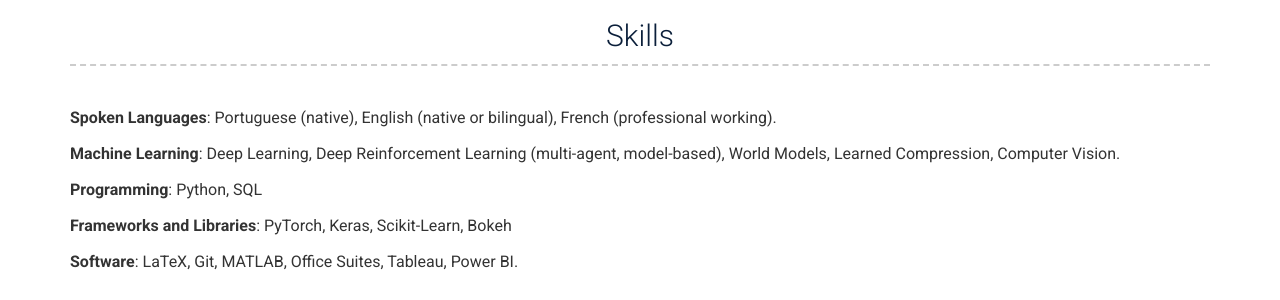
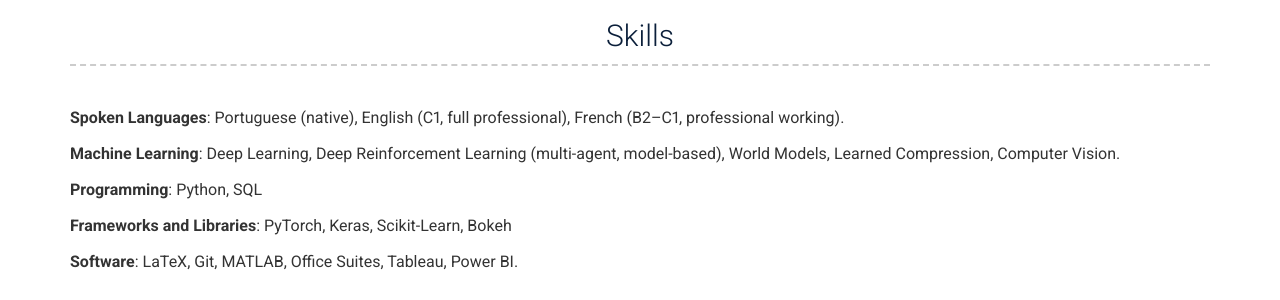
Before and after one commit to mateuspontesm/mateuspontesm.github.io, a Jekyll site: the page built from index.md, in a window 1280 px wide and 900 px high, scrolled down 2761 px. Shown: the part 478-778 px from the top of the window. Built offline with Jekyll 4.4.1, drawn with Linux system fonts in a browser that asks for light colours.

Commit message:
Update language levels
Co-Authored-By: Claude Opus 5.5 <noreply@anthropic.com>
Claude-Session: https://claude.ai/code/session_01HVkRb7h65b9tt1wHFN4cGW

```diff
--- a/_config.yml
+++ b/_config.yml
@@ -56,7 +56,7 @@ projects_title: Selected Publications
 # More Section
 more_title: Skills
 more_content: | # this will include new lines to allow paragraphs
-  **Spoken Languages**: Portuguese (native), English (native or bilingual), French (professional working).
+  **Spoken Languages**: Portuguese (native), English (C1, full professional), French (B2–C1, professional working).
 
   **Machine Learning**: Deep Learning, Deep Reinforcement Learning (multi-agent, model-based), World Models, Learned Compression, Computer Vision.
 
```
